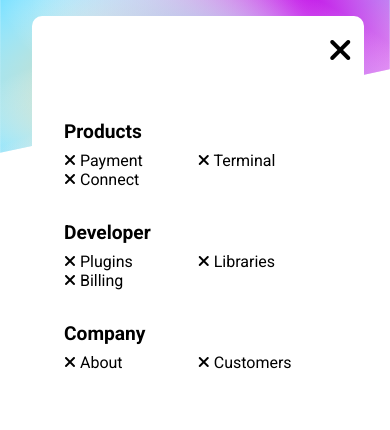
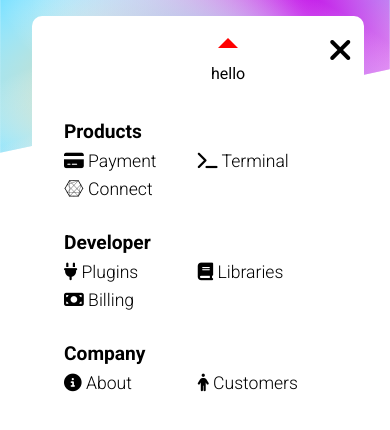
Before and after one commit to gyanendrapoudel/stripe, a plain HTML site: page index.html in a window 390 px wide. Both pictures are taken after a click on the element 331 px from the left and 49 px from the top of the page. Drawn offline with Linux system fonts and the light colour scheme.

Commit message:
making arrow head with css

```diff
--- a/data.js
+++ b/data.js
@@ -2,24 +2,24 @@
   {
     level: 'Products',
     links: [
-      { icon: '<i class="fa-solid fa-xmark"></i>', linksName: 'Payment' },
-      { icon: '<i class="fa-solid fa-xmark"></i>', linksName: 'Terminal' },
-      { icon: '<i class="fa-solid fa-xmark"></i>', linksName: 'Connect' },
+      { icon: '<i class="fas fa-credit-card"></i>', linksName: 'Payment' },
+      { icon: '<i class="fa-solid fa-terminal"></i>', linksName: 'Terminal' },
+      { icon: '<i class="fa-brands fa-connectdevelop"></i>', linksName: 'Connect' },
     ],
   },
   {
     level: 'Developer',
     links: [
-      { icon: '<i class="fa-solid fa-xmark"></i>', linksName: 'Plugins' },
-      { icon: '<i class="fa-solid fa-xmark"></i>', linksName: 'Libraries' },
-      { icon: '<i class="fa-solid fa-xmark"></i>', linksName: 'Billing' },
+      { icon: '<i class="fa-solid fa-plug"></i>', linksName: 'Plugins' },
+      { icon: '<i class="fa-solid fa-book"></i>', linksName: 'Libraries' },
+      { icon: '<i class="fa-solid fa-money-bill"></i>', linksName: 'Billing' },
     ],
   },
   {
     level: 'Company',
     links: [
-      { icon: '<i class="fa-solid fa-xmark"></i>', linksName: 'About' },
-      { icon: '<i class="fa-solid fa-xmark"></i>', linksName: 'Customers' },
+      { icon: '<i class="fa-solid fa-circle-info"></i>', linksName: 'About' },
+      { icon: '<i class="fa-solid fa-person"></i>', linksName: 'Customers' },
     ],
   },
 ]
--- a/index.html
+++ b/index.html
@@ -54,7 +54,7 @@
             </div>
         </div>
 
-        <!-- aside section -->
+        <!-- aside section for hamburger -->
         <div class="aside ">
             <div class="xmark">
                 <i class="fa-solid fa-xmark"></i>
@@ -69,6 +69,11 @@
             </div>
         </div>
 
+        <!-- mouseover effect content -->
+        <div class="subnav">
+            hello
+        </div>
+
     </div>
 
 
--- a/style.css
+++ b/style.css
@@ -59,7 +59,7 @@ li{
 color: var(--primary);
 }
 .services{
-    gap:2rem;
+    gap:5rem;
 }
 .btn{
     color: var(--primary);
@@ -160,9 +160,66 @@ color: var(--primary);
     grid-template-columns: 1fr 1fr;
     font-size: 1rem;
     font-weight: 400;
+    row-gap: 0.5rem;
 
 }
+.level-item{
+    cursor: pointer;
+    font-size:1.1rem ;
+    font-weight: 300;
+    transition: all 0.15s linear;
+}
+.level-item:hover{
+    transform: scale(1.1);
+    font-weight: 400;
+}
 
+/* for links on large screen view  */
+
+
+.link-container{
+    display: grid;
+}
+.col2{
+    grid-template-columns: 1fr 1fr;
+}
+.col3{
+    grid-template-columns: 1fr 1fr 1fr;
+}
+
+
+/* mouseover effect content */
+.subnav{
+    background-color: white;
+    position: absolute;
+    top:3rem;
+    left:50%;
+    padding: 1rem;
+    border-radius: 10px;
+}
+/* arrow head */
+ .subnav::before{
+        content: '';
+        width: 0;
+        height: 0;
+        border-left: 10px solid transparent;
+        border-right: 10px solid transparent;
+        border-bottom: 10px solid red;
+        position: absolute;
+        top:-10px;
+        left: 50%;
+        transform: translateX(-50%);
+
+ }
+
+
+@media (max-width:900px) {
+   .services{
+    gap:2rem;
+} .sign-in{
+    margin-left:1rem;
+}
+}
 
 @media (max-width:600px) {
     .ham{
```
Also changed, not shown: index.js (+5 -8 lines).
